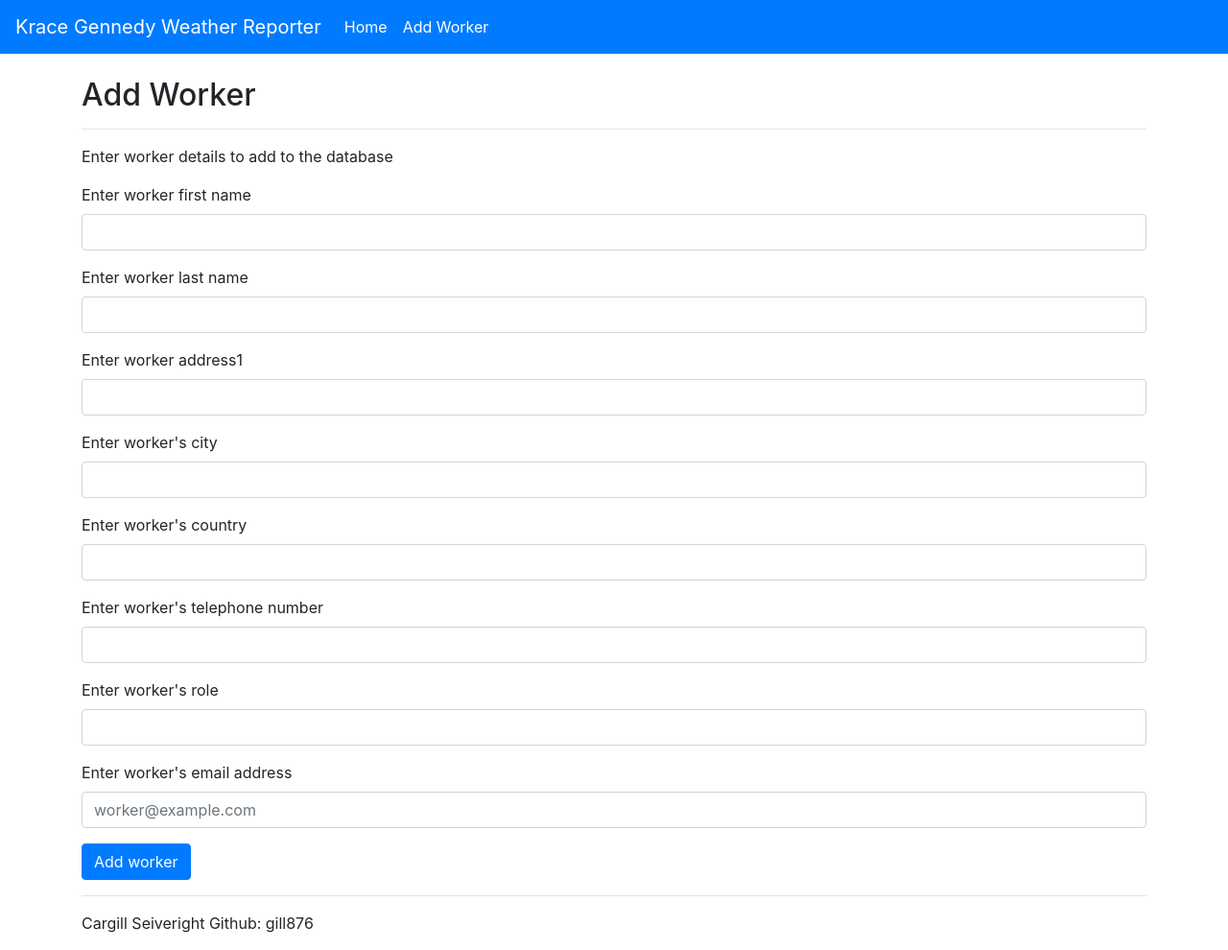
After one commit to gill876/kg-weather-reporter, a Flask app: template app/templates/addworker.html in a window 1280 px wide. The commit adds this page. Shown: the whole page at 96% size. Run offline with Flask 2, Linux system fonts and the light colour scheme; the template is opened without the code that fills it: values that come from a table or form of the project are taken from there, others are empty; some libraries are stand-ins or nearby versions.

Commit message:
Adding Worker

```diff
--- /dev/null
+++ b/app/forms.py
@@ -0,0 +1,13 @@
+from flask_wtf import FlaskForm
+from wtforms import StringField, TextAreaField
+from wtforms.validators import DataRequired, Email
+
+class WorkerF(FlaskForm):
+    fname = StringField('Enter worker first name', validators=[DataRequired()])
+    lname = StringField('Enter worker last name', validators=[DataRequired()])
+    address1 = StringField('Enter worker address1', validators=[DataRequired()])
+    city = StringField('Enter worker\'s city', validators=[DataRequired()])
+    country = StringField('Enter worker\'s country', validators=[DataRequired()])
+    telephone = StringField('Enter worker\'s telephone number', validators=[DataRequired()])
+    role = StringField('Enter worker\'s role', validators=[DataRequired()])
+    email = StringField('Enter worker\'s email address', validators=[DataRequired(), Email()])
--- a/app/models.py
+++ b/app/models.py
@@ -2,7 +2,7 @@ from . import db
 
 class Worker(db.Model):
 
-    workerID = db.Column(db.Integer, primary_key=True, autoincrement=False)
+    id = db.Column(db.Integer, primary_key=True, autoincrement=True)
     fname = db.Column(db.String(30))
     lname = db.Column(db.String(30))
     address1 = db.Column(db.String(100))
--- /dev/null
+++ b/app/templates/addworker.html
@@ -0,0 +1,46 @@
+{% extends 'base.html' %}
+
+{% block main %}
+    <div>
+        <h2>Add Worker</h2>
+        <hr>
+        <p>Enter worker details to add to the database</p>
+        <form method="post" action="{{ url_for('addWorker') }}">
+            {% include 'flash_messages.html' %}
+            {{ form.csrf_token }}
+
+            <div class="form-group">
+                {{ form.fname.label }} {{ form.fname(class="form-control") }}
+            </div>
+
+            <div class="form-group">
+                {{ form.lname.label }} {{ form.lname(class="form-control") }}
+            </div>
+
+            <div class="form-group">
+                {{ form.address1.label }} {{ form.address1(class="form-control") }}
+            </div>
+
+            <div class="form-group">
+                {{ form.city.label }} {{ form.city(class="form-control") }}
+            </div>
+
+            <div class="form-group">
+                {{ form.country.label }} {{ form.country(class="form-control") }}
+            </div>
+
+            <div class="form-group">
+                {{ form.telephone.label }} {{ form.telephone(class="form-control") }}
+            </div>
+
+            <div class="form-group">
+                {{ form.role.label }} {{ form.role(class="form-control") }}
+            </div>
+
+            <div class="form-group">
+                {{ form.email.label }} {{ form.email(class="form-control", placeholder="worker@example.com") }}
+            </div>
+            <button type="submit" class="btn btn-primary">Add worker</button>
+        </form>
+    </div>
+{% endblock main %}
--- a/app/templates/header.html
+++ b/app/templates/header.html
@@ -9,11 +9,8 @@
       <li class="nav-item active">
         <a class="nav-link" href="{{ url_for('home') }}">Home <span class="sr-only">(current)</span></a>
       </li>
-      <li class="nav-item">
-        <a class="nav-link" href="{{ url_for('about') }}">About</a>
-      </li>
-      <li class="nav-item">
-        <a class="nav-link" href="{{ url_for('users') }}">Users</a>
+      <li class="nav-item active">
+        <a class="nav-link" href="{{ url_for('addWorker') }}">Add Worker <span class="sr-only">(current)</span></a>
       </li>
     </ul>
   </div>
--- a/app/templates/home.html
+++ b/app/templates/home.html
@@ -2,6 +2,7 @@
 
 {% block main %}
 <h1>Flask Starter Code</h1>
+{% include 'flash_messages.html' %}
 <p class="lead">Use this starter template for your Flask apps as a way to quickly start any new project.<br>
 All you get are these files and mostly barebones HTML/CSS files.</p>
 {% endblock %}
--- a/app/views.py
+++ b/app/views.py
@@ -1,4 +1,71 @@
 from app import app
 from flask import render_template, request, redirect, url_for, flash
-from app.models import User
+from app.models import Worker
 from . import db
+from .forms import WorkerF
+from app import mail
+from flask_mail import Message
+
+
+@app.route('/')
+def home():
+    """Render website's home page."""
+    #db.create_all()
+    return render_template('home.html')
+
+@app.route('/addworker', methods=['GET', 'POST'])
+def addWorker():
+    workerF = WorkerF()
+    if request.method == 'POST':
+        if workerF.validate_on_submit():
+            fname = workerF.fname.data
+            lname = workerF.lname.data
+            address1 = workerF.address1.data
+            city = workerF.city.data
+            country = workerF.country.data
+            telephone = workerF.telephone.data
+            role = workerF.role.data
+            email = workerF.email.data
+
+            worker = Worker(fname, lname, address1, city, country, telephone, role, email)
+            db.session.add(worker)
+            db.session.commit()
+
+            flash('Worker successfully added!', 'success')
+            return redirect(url_for('home'))
+
+        flash_errors(worker)
+    return render_template('addworker.html', form=workerF)
+
+###
+# The functions below should be applicable to all Flask apps.
+###
+
+@app.after_request
+def add_header(response):
+    """
+    Add headers to both force latest IE rendering engine or Chrome Frame,
+    and also tell the browser not to cache the rendered page. If we wanted
+    to we could change max-age to 600 seconds which would be 10 minutes.
+    """
+    response.headers['X-UA-Compatible'] = 'IE=Edge,chrome=1'
+    response.headers['Cache-Control'] = 'public, max-age=0'
+    return response
+
+
+@app.errorhandler(404)
+def page_not_found(error):
+    """Custom 404 page."""
+    return render_template('404.html'), 404
+
+# Flash errors from the form if validation fails
+def flash_errors(form):
+    for field, errors in form.errors.items():
+        for error in errors:
+            flash(u"Error in the %s field - %s" % (
+                getattr(form, field).label.text,
+                error
+            ), 'danger')
+
+if __name__ == '__main__':
+    app.run(debug=True, host="0.0.0.0", port="8080")
--- a/requirements.txt
+++ b/requirements.txt
@@ -1,6 +1,8 @@
 alembic==1.0.7
+blinker==1.4
 Click==7.0
 Flask==1.1.1
+Flask-Mail==0.9.1
 Flask-Migrate==2.5.2
 Flask-Script==2.0.6
 Flask-SQLAlchemy==2.4.1
```
